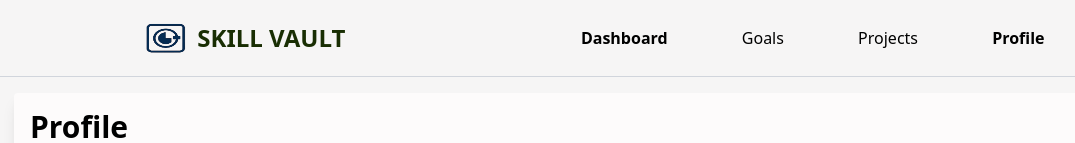
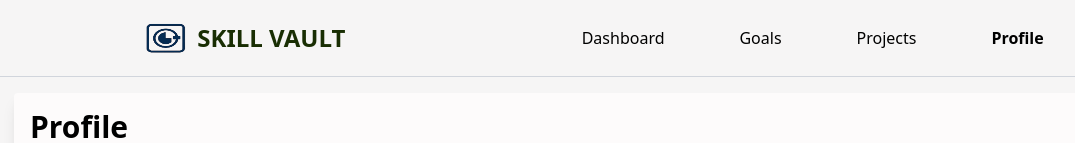
Before and after one commit to Wizzy019/skill-vault, a React (Vite) app: page /profile in a window 1280 px wide. Shown: the top 143 px of the page, without its empty margins (6-1081 px from the left). Built offline with nearby package versions, Linux system fonts and the light colour scheme.

Commit message:
More fix for the deployment problem

```diff
--- a/src/components/Navbar.jsx
+++ b/src/components/Navbar.jsx
@@ -13,7 +13,7 @@ function Navbar() {
             </div>
             <div className='w-full p-1.5 md:w-1/2 md:justify-self-center'>
                 <ul className='w-full flex flex-1 items-center justify-between p-2 md:flex-2 md:justify-evenly'>
-                    <li><NavLink to="/" className={({ isActive }) => isActive? 'nav-link active': 'nav-link'}>Dashboard</NavLink></li>
+                    <li><NavLink to="/" >Dashboard</NavLink></li>
                     <li><NavLink to="/goals">Goals</NavLink></li>
                     <li><NavLink to="/projects">Projects</NavLink></li>
                     <li><NavLink to="/profile">Profile</NavLink></li>
--- a/vite.config.js
+++ b/vite.config.js
@@ -10,8 +10,8 @@ export default defineConfig(({ mode }) => {
   const env = loadEnv(mode, process.cwd(), '')
   const isVercel = env.VERCEL === '1'
 
-  return{
+  return {
     plugins: [react(), tailwindcss()],
-    base: isVercel ? '/' : '/skill-vault/',
+    base: isVercel || mode === 'development' ? '/' : '/skill-vault/',
   }
 })
```
Also changed, not shown: 404.html (renamed from public/404.html), 1 other file (tests, documents, lock files or other folders).
